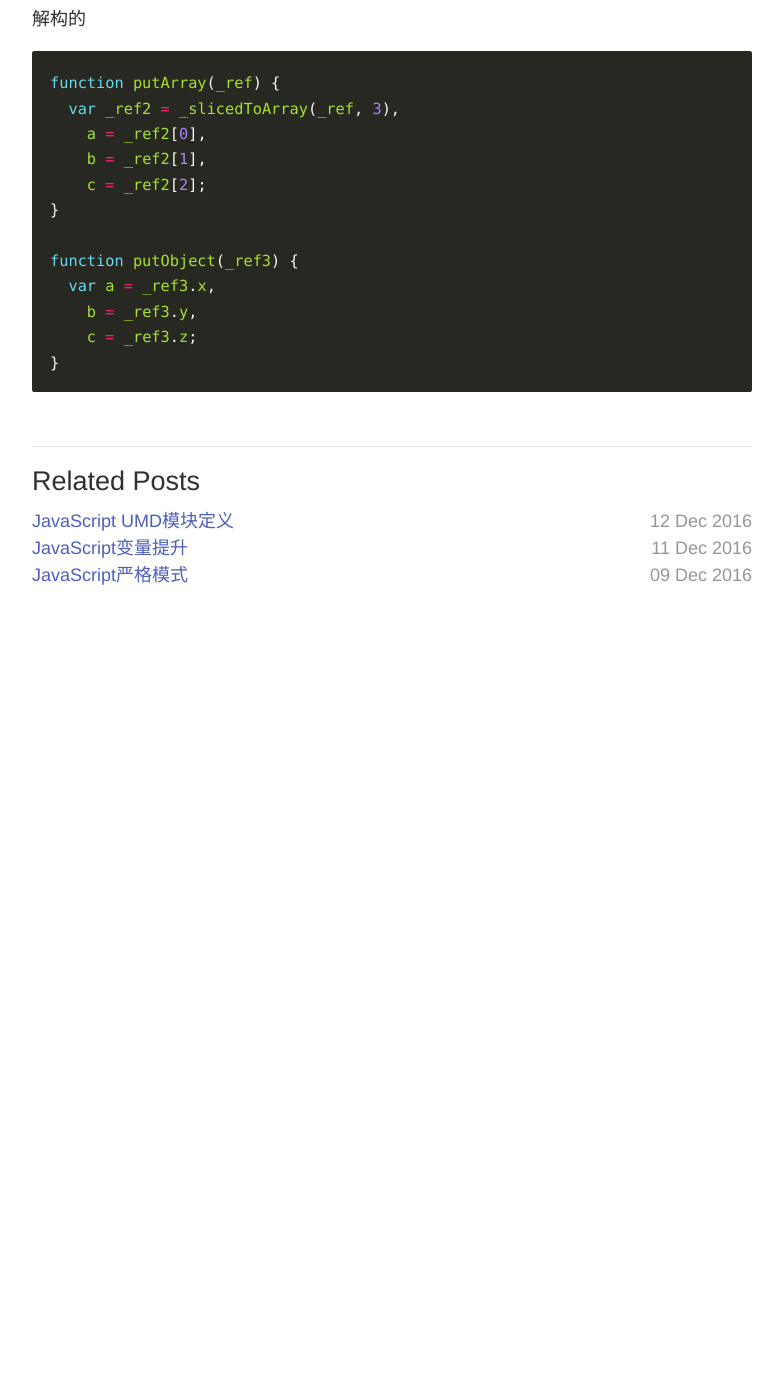
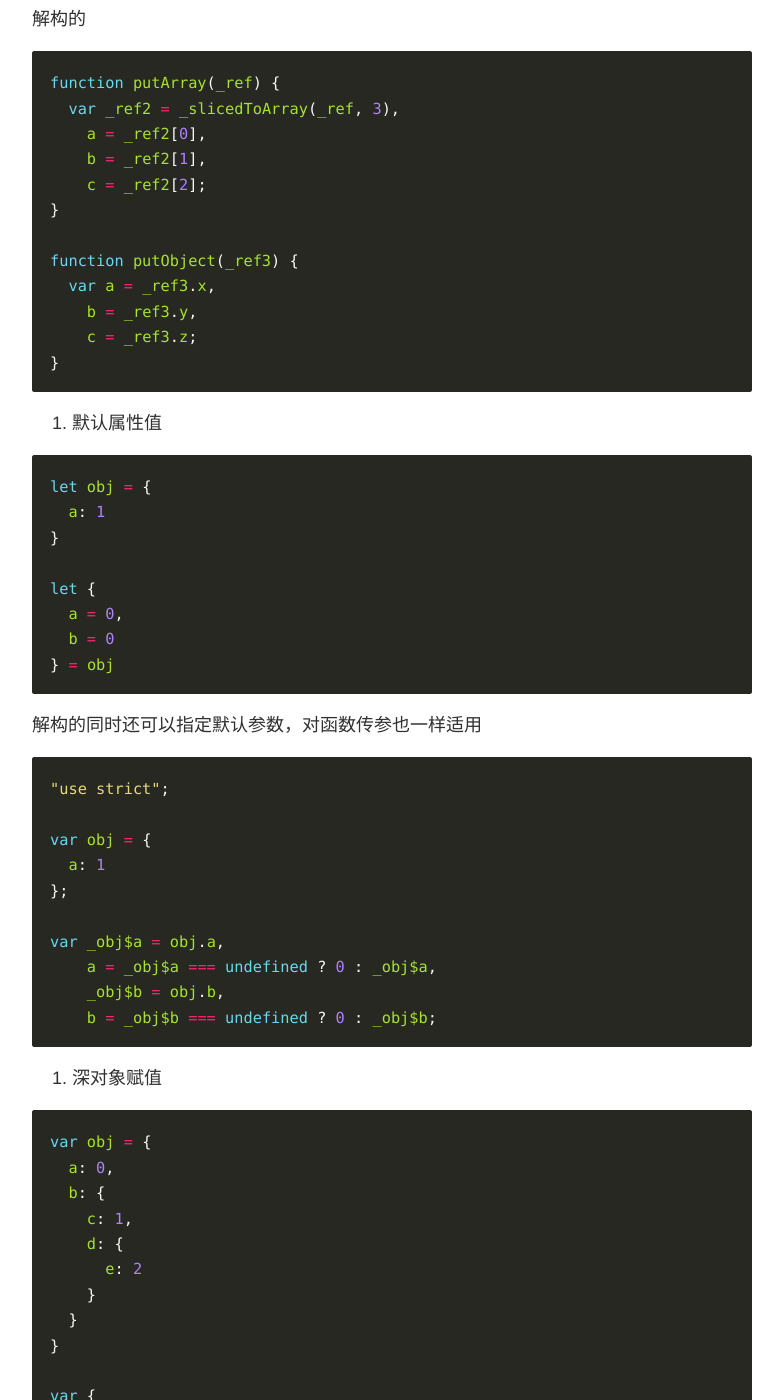
Before and after one commit to skylerlee/codelet, a Jekyll site: the page built from _posts/2016-12-20-javascript-destructuring-assignment.md, in a window 1280 px wide and 1400 px high, scrolled down 1618 px. Shown: the whole window, without its empty margins (248-1031 px from the left). Built offline with Jekyll 4.4.1, drawn with Linux system fonts in a browser that asks for light colours; before the commit the page ends 2243 px from its top, so only the background shows below that; some of the changed text lies outside the part shown.

Commit message:
Update post

````diff
--- a/_posts/2016-12-20-javascript-destructuring-assignment.md
+++ b/_posts/2016-12-20-javascript-destructuring-assignment.md
@@ -82,3 +82,73 @@ function putObject(_ref3) {
     c = _ref3.z;
 }
 ```
+
+4. 默认属性值
+
+```js
+let obj = {
+  a: 1
+}
+
+let {
+  a = 0,
+  b = 0
+} = obj
+```
+
+解构的同时还可以指定默认参数，对函数传参也一样适用
+
+```js
+"use strict";
+
+var obj = {
+  a: 1
+};
+
+var _obj$a = obj.a,
+    a = _obj$a === undefined ? 0 : _obj$a,
+    _obj$b = obj.b,
+    b = _obj$b === undefined ? 0 : _obj$b;
+```
+
+5. 深对象赋值
+
+```js
+var obj = {
+  a: 0,
+  b: {
+    c: 1,
+    d: {
+      e: 2
+    }
+  }
+}
+
+var {
+  a,
+  b: {
+    d: {
+      e: e
+    }
+  }
+} = obj
+```
+
+解构赋值还可以用于获取深对象中的属性值，不过为了更安全的操作最好还是用`_.get()`
+
+```js
+"use strict";
+
+var obj = {
+  a: 0,
+  b: {
+    c: 1,
+    d: {
+      e: 2
+    }
+  }
+};
+
+var a = obj.a,
+    e = obj.b.d.e;
+```
````
